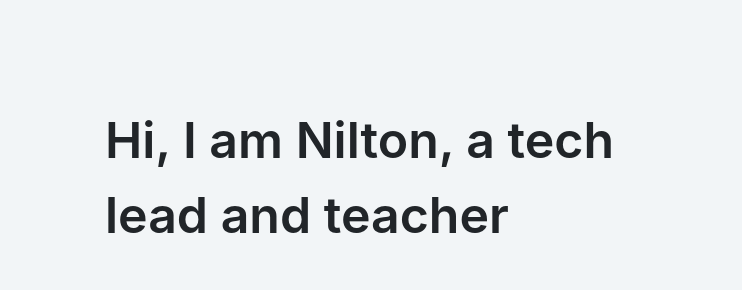
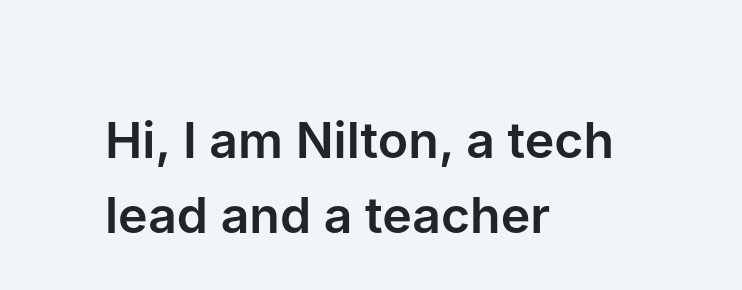
Before and after one commit to niltondiniz/personal-page, a plain HTML site: page index.html in a window 1280 px wide. Shown: the part 101-391 px from the top of the page, 0-742 px from the left. Drawn offline with nearby package versions, Linux system fonts and the light colour scheme.

Commit message:
Alterando descrição

```diff
--- a/index.html
+++ b/index.html
@@ -32,7 +32,7 @@
                     <div class="row" style="height: auto;"></div>
 
                     <div class="row boxPaddingBottom" style="height: fit-content;">
-                        <div class="col-md"><span class="personDescription">Hi, I am Nilton, a tech lead and teacher</span></div>
+                        <div class="col-md"><span class="personDescription">Hi, I am Nilton, a tech lead and a teacher</span></div>
                     </div>
                     <div class="row" style="height: fit-content;">
                         <div class="col-md-1" >
```
